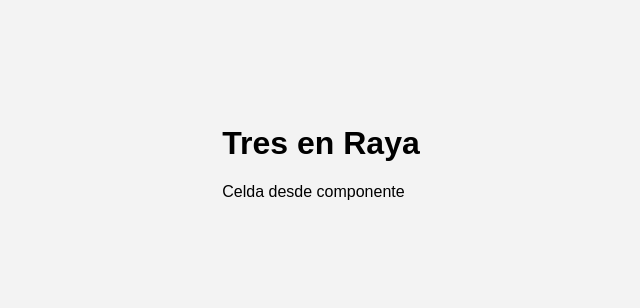
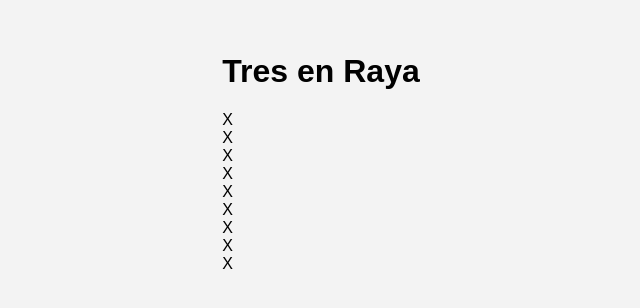
Before and after one commit to canalenguillem/react_tic_tac_toe, a React (Vite) app: page / in a window 1280 px wide. Shown: the part 248-556 px from the top of the page, without its empty margins (319-959 px from the left). Built offline with nearby package versions, Linux system fonts and the light colour scheme.

Commit message:
tablero estructurado con 9 celdas

```diff
--- a/src/components/Board.tsx
+++ b/src/components/Board.tsx
@@ -1,10 +1,13 @@
-import React from "react";
+import React, { useState } from "react";
 import Cell from "./Cell";
 
 function Board() {
+  const [board, setBoard] = useState(Array(9).fill(""));
   return (
     <>
-      <Cell />
+      {board.map((cell, index) => (
+        <Cell />
+      ))}
     </>
   );
 }
--- a/src/components/Cell.tsx
+++ b/src/components/Cell.tsx
@@ -1,7 +1,7 @@
 import React from "react";
 
 function Cell() {
-  return <div>Celda desde componente</div>;
+  return <div className="cell">X</div>;
 }
 
 export default Cell;
```
